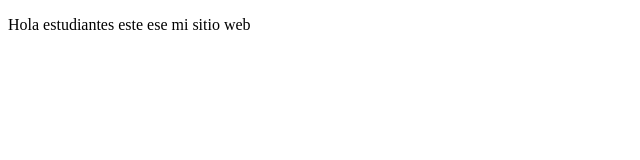
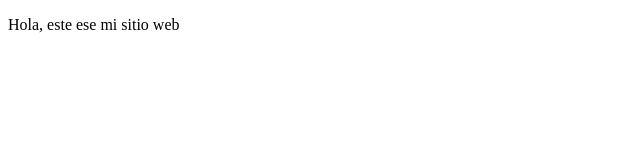
Before and after one commit to JOTA1907/ProyactoDemoCursoPrework, a plain HTML site: page index.html in a window 1280 px wide. Shown: the full height of the page, 0-640 px from the left. Drawn offline with Linux system fonts and the light colour scheme.

Commit message:
cambios agregamos nada

```diff
--- a/index.html
+++ b/index.html
@@ -8,7 +8,7 @@
 </head>
 <body>
     <p>
-        Hola estudiantes este ese mi sitio web
+        Hola, este ese mi sitio web
     </p>
 </body>
 </html>
```
